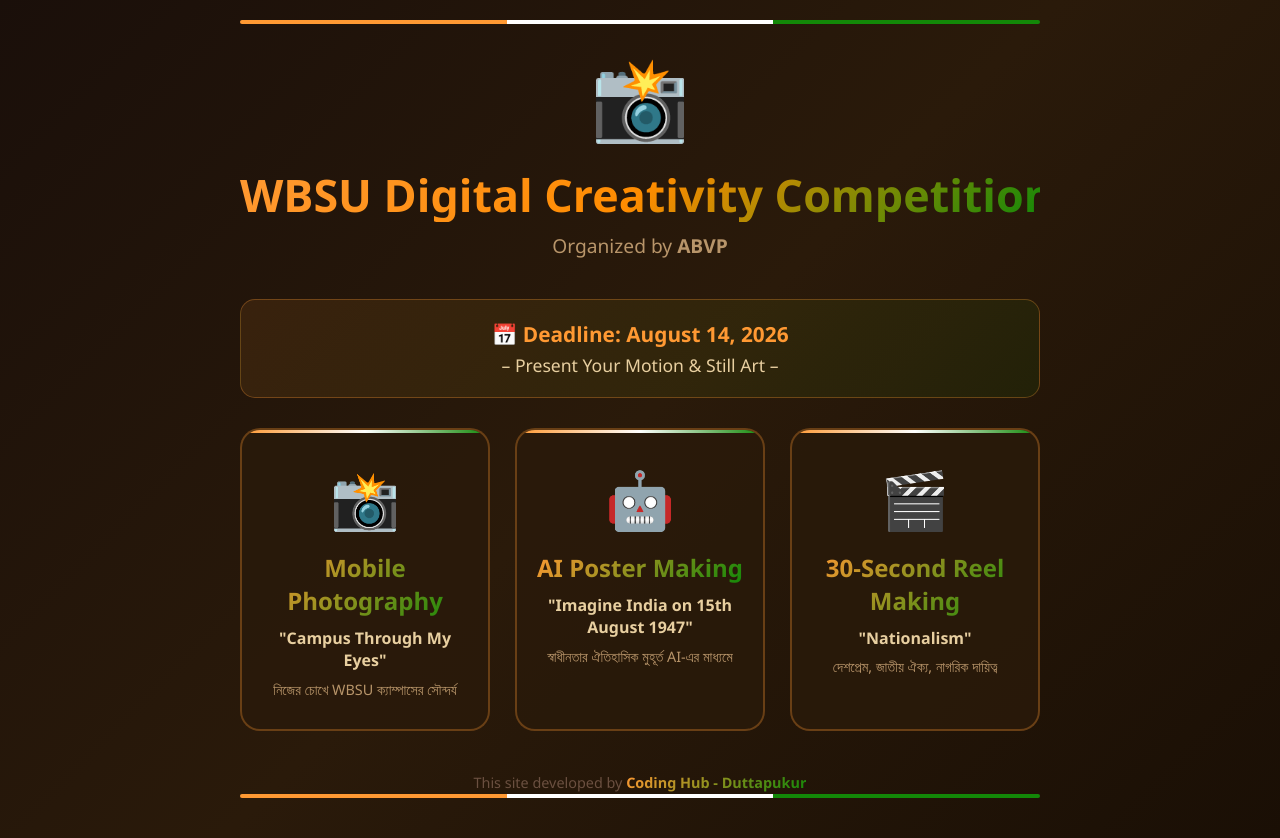
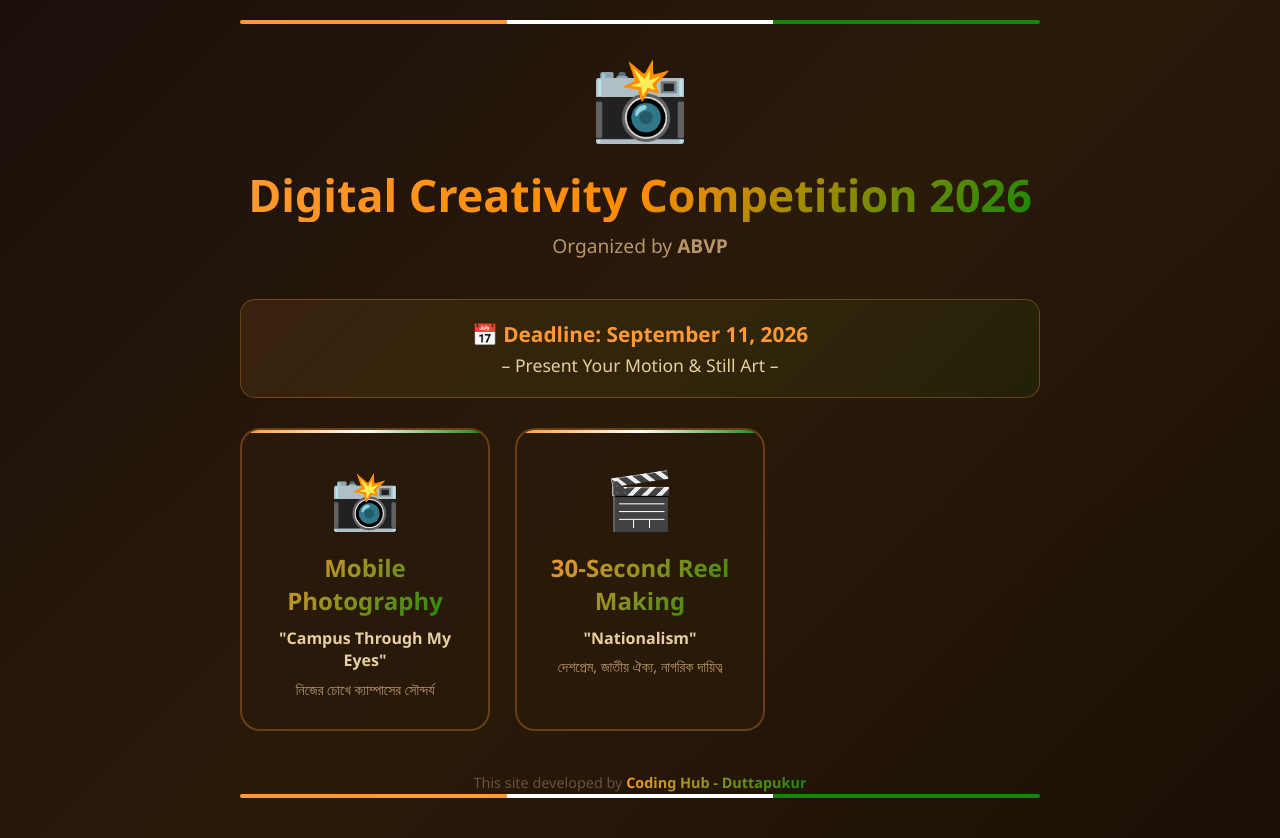
Before and after one commit to TSS-arch/wbsumob, a Flask app: page / in a window 1280 px wide. Run offline with Flask 3, Linux system fonts and the light colour scheme.

Commit message:
Update home.html

```diff
--- a/templates/home.html
+++ b/templates/home.html
@@ -4,7 +4,7 @@
 <head>
     <meta charset="UTF-8">
     <meta name="viewport" content="width=device-width, initial-scale=1.0, maximum-scale=1.0, user-scalable=yes">
-    <title>WBSU - Home</title>
+    <title>Home</title>
     <meta property="og:title" content="WBSU Digital Creativity Competition 2026">
     <meta property="og:description" content="Capture the Moment, Share Your Vision - Organized by ABVP">
     <meta property="og:type" content="website">
@@ -45,12 +45,12 @@
 
         <div class="logo-section">
             <span class="logo-icon">📸</span>
-            <h1 class="main-title">WBSU Digital Creativity Competition 2026</h1>
+            <h1 class="main-title">Digital Creativity Competition 2026</h1>
             <p class="organizer">Organized by <strong>ABVP</strong></p>
         </div>
 
         <div class="deadline-banner">
-            <h3>📅 Deadline: August 14, 2026</h3>
+            <h3>📅 Deadline: September 11, 2026</h3>
             <p>– Present Your Motion & Still Art –</p>
         </div>
 
@@ -59,14 +59,14 @@
                 <span class="card-icon">📸</span>
                 <h3 class="card-title">Mobile Photography</h3>
                 <p class="card-desc">"Campus Through My Eyes"</p>
-                <p class="card-theme">নিজের চোখে WBSU ক্যাম্পাসের সৌন্দর্য</p>
+                <p class="card-theme">নিজের চোখে ক্যাম্পাসের সৌন্দর্য</p>
             </a>
-            <a href="/ai-image" class="comp-card">
+            <!-- <a href="/ai-image" class="comp-card">
                 <span class="card-icon">🤖</span>
                 <h3 class="card-title">AI Poster Making</h3>
                 <p class="card-desc">"Imagine India on 15th August 1947"</p>
                 <p class="card-theme">স্বাধীনতার ঐতিহাসিক মুহূর্ত AI-এর মাধ্যমে</p>
-            </a>
+            </a> -->
             <a href="/reels" class="comp-card">
                 <span class="card-icon">🎬</span>
                 <h3 class="card-title">30-Second Reel Making</h3>
```
